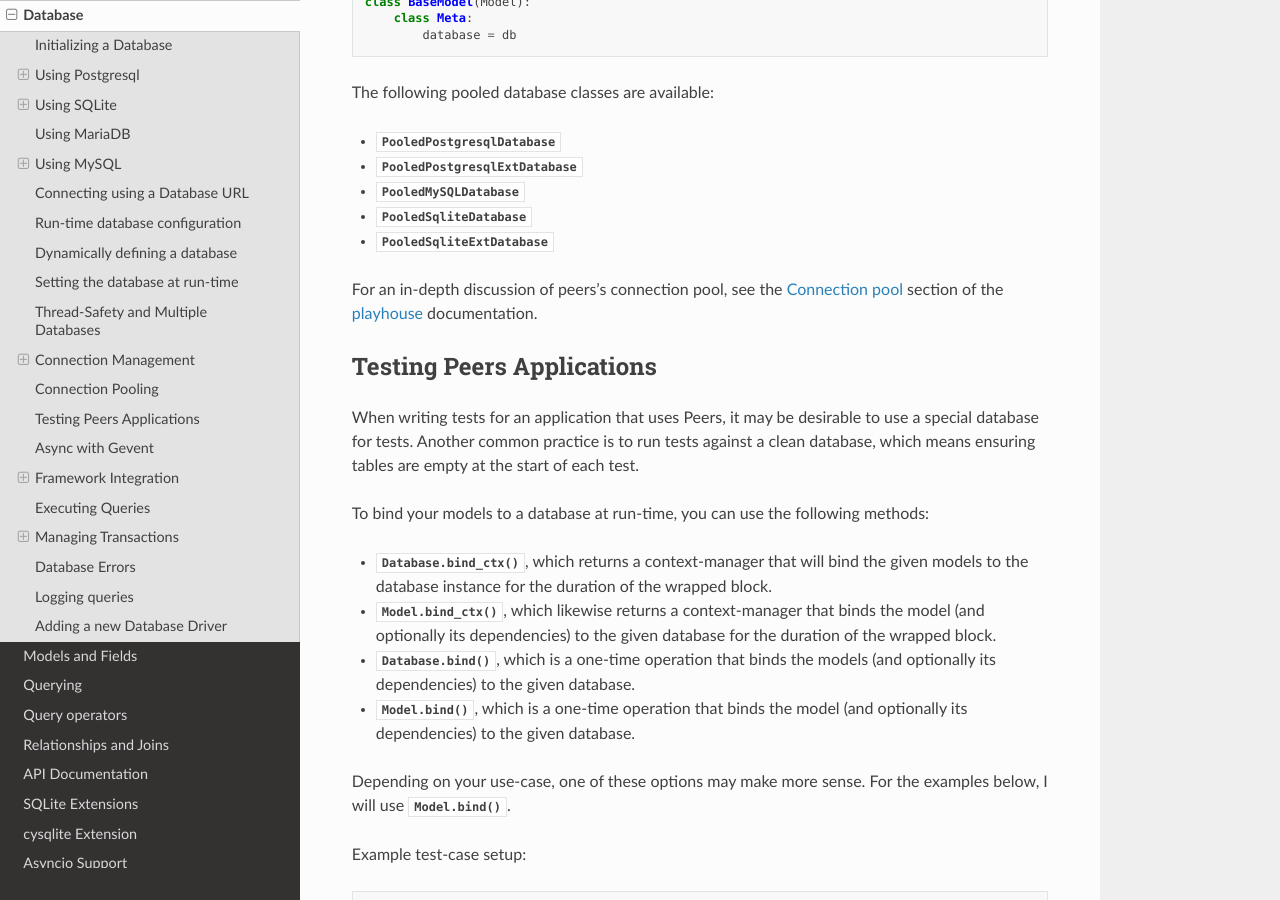
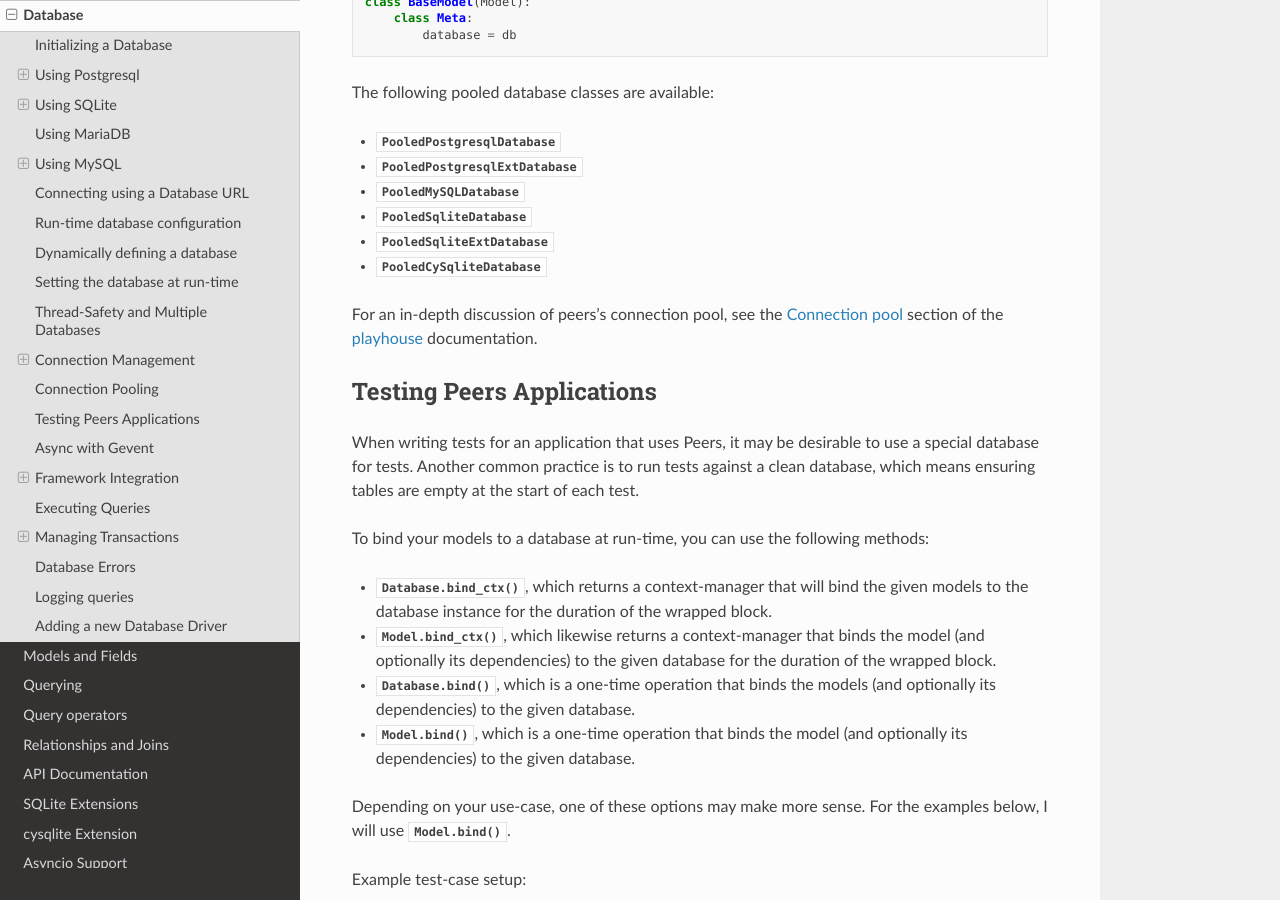
Before and after one commit to Star-DreamDev/myPeers, a Sphinx documentation site: the page built from docs/peers/database.rst, in a window 1280 px wide and 900 px high, scrolled down 18670 px. Built offline with Sphinx 7.4.7 and the Read the Docs theme 2.0.0, drawn with Linux system fonts in a browser that asks for light colours; the version number could not be read and is left out.

Commit message:
Additional note for pool.
[skip ci]

```diff
--- a/docs/peers/database.rst
+++ b/docs/peers/database.rst
@@ -1023,6 +1023,7 @@ The following pooled database classes are available:
 * :py:class:`PooledMySQLDatabase`
 * :py:class:`PooledSqliteDatabase`
 * :py:class:`PooledSqliteExtDatabase`
+* :py:class:`PooledCySqliteDatabase`
 
 For an in-depth discussion of peers's connection pool, see the :ref:`pool`
 section of the :ref:`playhouse <playhouse>` documentation.
```
